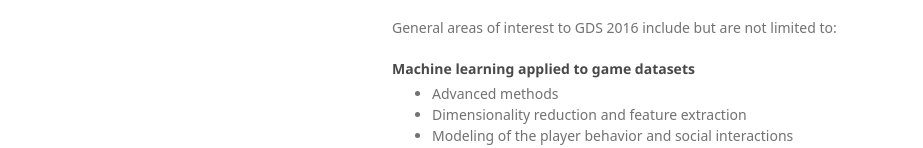
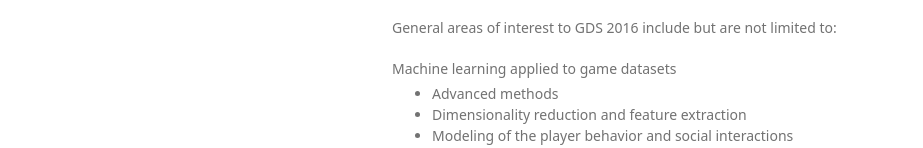
Before and after one commit to alainsaas/gds, a plain HTML site: page index.html in a window 1280 px wide. Shown: the part 763-911 px from the top of the page, without its empty margins (178-1101 px from the left). Drawn offline with Linux system fonts and the light colour scheme; a web font is replaced by a local one.

Commit message:
Stylesheet update (h4,5,6 color)

```diff
--- a/stylesheets/styles.css
+++ b/stylesheets/styles.css
@@ -63,12 +63,11 @@ body {
 }
 
 h1, h2, h3 {
-  color:#222;
   margin:0 0 20px;
 }
 
 h4, h5, h6 {
-  color:#222;
+  font-weight:normal;
   margin:0 0 4px;
 }
 
@@ -81,6 +80,7 @@ h1, h2, h3 {
 }
 
 h1 {
+  color:#222;
   font-size:28px;
 }
 
@@ -88,7 +88,7 @@ h2 {
   color:#393939;
 }
 
-h3, h4, h5, h6 {
+h3 {
   color:#494949;
 }
 
```
